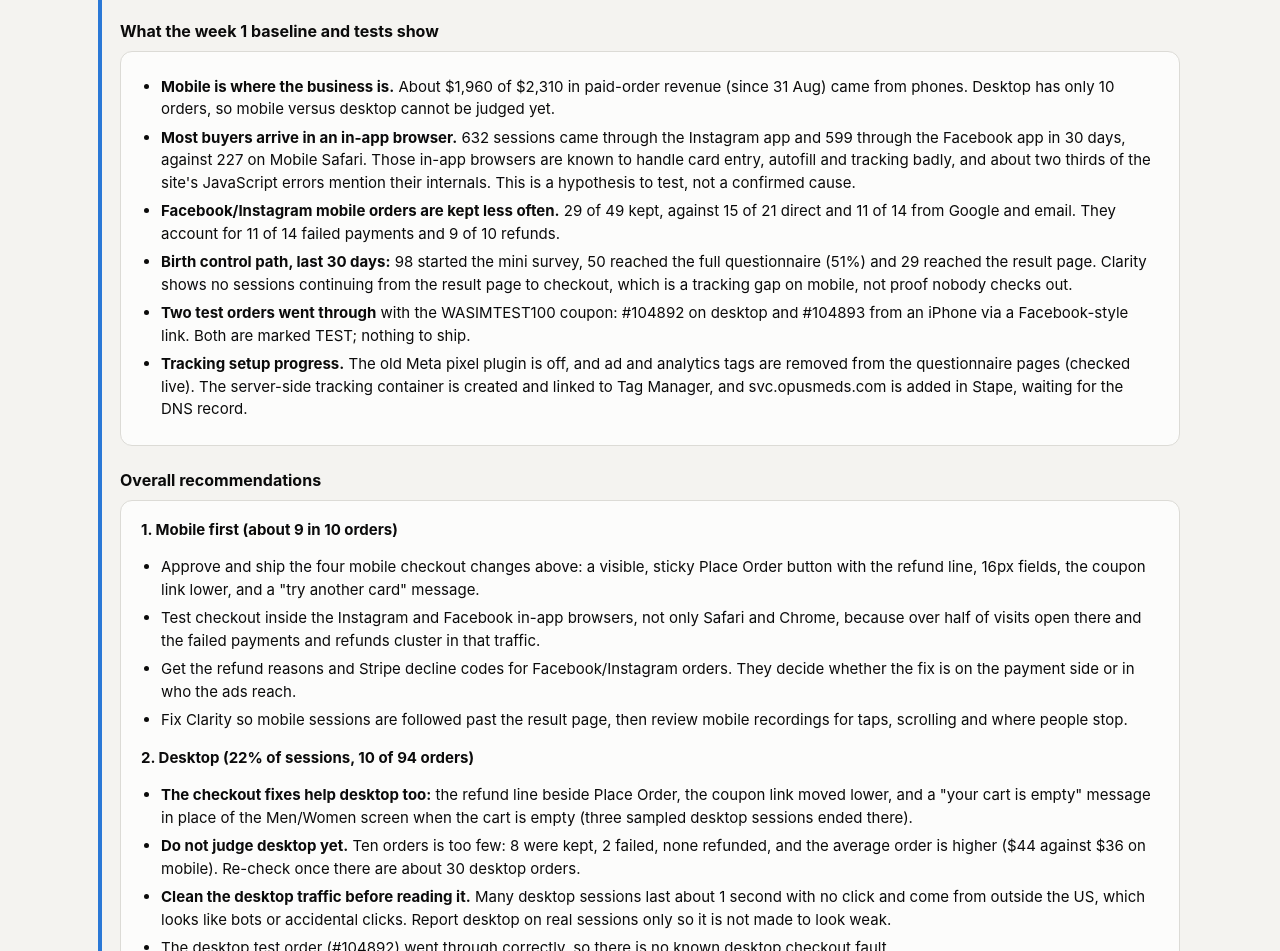
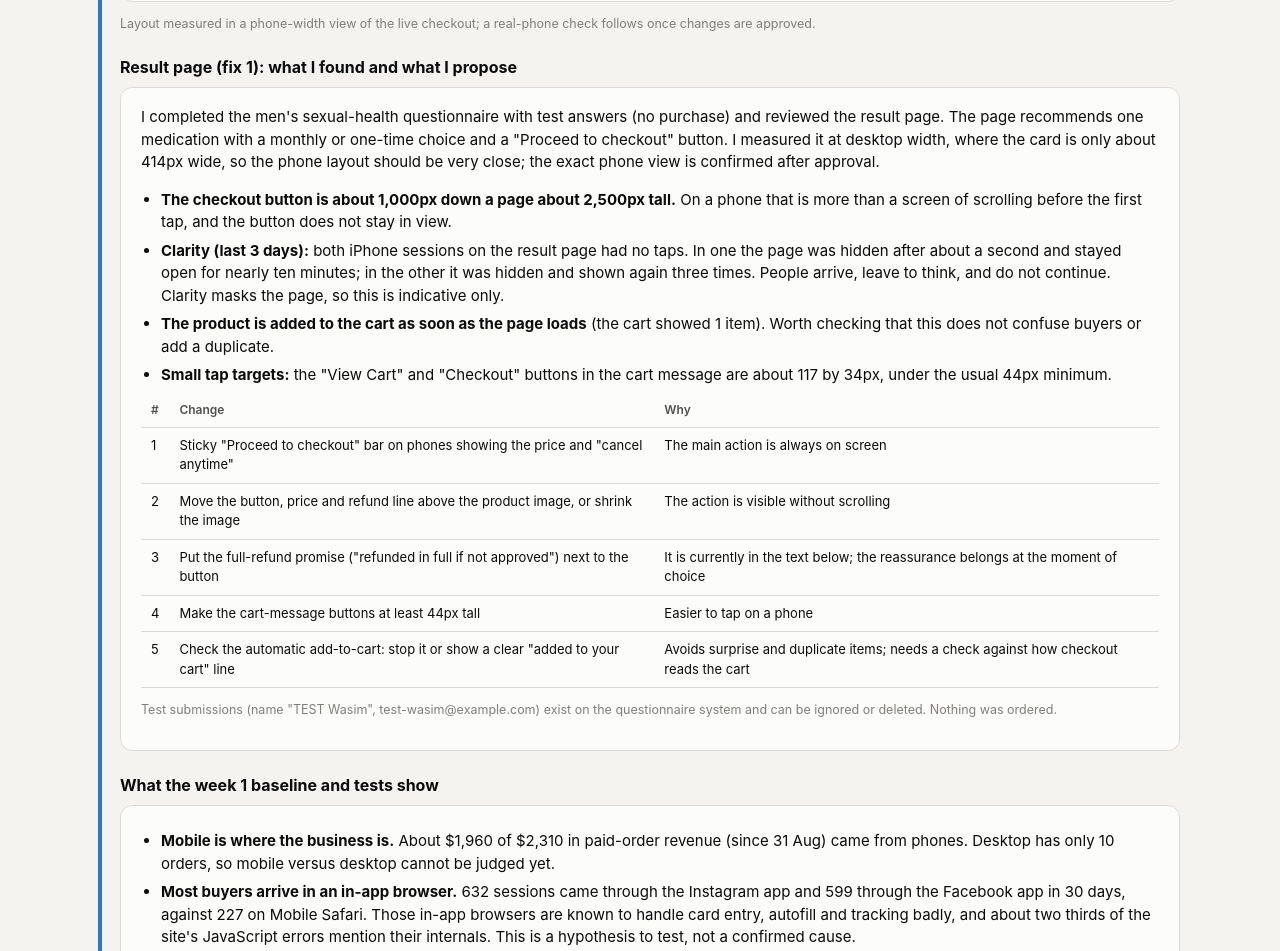
Before and after one commit to wasim-ullah/opus, a plain HTML site: page index.html in a window 1280 px wide. Shown: the part 1152-2103 px from the top of the page. Drawn offline with Linux system fonts and the light colour scheme.

Commit message:
Add result page (fix 1) findings and proposed changes to Week 1 update
Co-Authored-By: Claude Sonnet 5.5 <noreply@anthropic.com>
Claude-Session: https://claude.ai/code/session_01Y14bzSACE9eL6thxP4YcUk

```diff
--- a/index.html
+++ b/index.html
@@ -70,6 +70,7 @@ details{margin-top:8px}summary{cursor:pointer;color:var(--ink2);font-size:13px}
 <tr><td>3</td><td>Send the refund reasons and Stripe decline codes for Facebook/Instagram orders.</td><td>Shows whether the problem is payment or traffic quality</td></tr>
 <tr><td>4</td><td>Answer the vendor list for Business Associate Agreements (host, email sending, CRM, backups, questionnaire storage).</td><td>Needed before any identifiers go to a tracking tool</td></tr>
 <tr><td>5</td><td>Approve installing Cookiebot (the trial covers one domain; a paid plan is needed before launch).</td><td>Consent banner, and fixes the tag order on the site</td></tr>
+<tr><td>6</td><td>Approve the five result page changes below (fix 1).</td><td>Keeps the buy button in view on phones</td></tr>
 </table></div>
 
 <h3 style="margin:22px 0 8px;font-size:16px">Proposed mobile checkout changes</h3>
@@ -82,6 +83,26 @@ details{margin-top:8px}summary{cursor:pointer;color:var(--ink2);font-size:13px}
 <tr><td>5</td><td>Test Apple Pay and Google Pay</td><td>Fewer typing steps on a phone. It will not fix declines from insufficient funds.</td></tr>
 </table></div>
 <p class="note">Layout measured in a phone-width view of the live checkout; a real-phone check follows once changes are approved.</p>
+
+<h3 style="margin:22px 0 8px;font-size:16px">Result page (fix 1): what I found and what I propose</h3>
+<div class="card">
+<p style="margin-top:0">I completed the men's sexual-health questionnaire with test answers (no purchase) and reviewed the result page. The page recommends one medication with a monthly or one-time choice and a "Proceed to checkout" button. I measured it at desktop width, where the card is only about 414px wide, so the phone layout should be very close; the exact phone view is confirmed after approval.</p>
+<ul class="find">
+<li><b>The checkout button is about 1,000px down a page about 2,500px tall.</b> On a phone that is more than a screen of scrolling before the first tap, and the button does not stay in view.</li>
+<li><b>Clarity (last 3 days):</b> both iPhone sessions on the result page had no taps. In one the page was hidden after about a second and stayed open for nearly ten minutes; in the other it was hidden and shown again three times. People arrive, leave to think, and do not continue. Clarity masks the page, so this is indicative only.</li>
+<li><b>The product is added to the cart as soon as the page loads</b> (the cart showed 1 item). Worth checking that this does not confuse buyers or add a duplicate.</li>
+<li><b>Small tap targets:</b> the "View Cart" and "Checkout" buttons in the cart message are about 117 by 34px, under the usual 44px minimum.</li>
+</ul>
+<div class="scroll"><table>
+<tr><th>#</th><th>Change</th><th>Why</th></tr>
+<tr><td>1</td><td>Sticky "Proceed to checkout" bar on phones showing the price and "cancel anytime"</td><td>The main action is always on screen</td></tr>
+<tr><td>2</td><td>Move the button, price and refund line above the product image, or shrink the image</td><td>The action is visible without scrolling</td></tr>
+<tr><td>3</td><td>Put the full-refund promise ("refunded in full if not approved") next to the button</td><td>It is currently in the text below; the reassurance belongs at the moment of choice</td></tr>
+<tr><td>4</td><td>Make the cart-message buttons at least 44px tall</td><td>Easier to tap on a phone</td></tr>
+<tr><td>5</td><td>Check the automatic add-to-cart: stop it or show a clear "added to your cart" line</td><td>Avoids surprise and duplicate items; needs a check against how checkout reads the cart</td></tr>
+</table></div>
+<p class="note">Test submissions (name "TEST Wasim", test-wasim@example.com) exist on the questionnaire system and can be ignored or deleted. Nothing was ordered.</p>
+</div>
 
 <h3 style="margin:22px 0 8px;font-size:16px">What the week 1 baseline and tests show</h3>
 <div class="card"><ul class="find">
```
